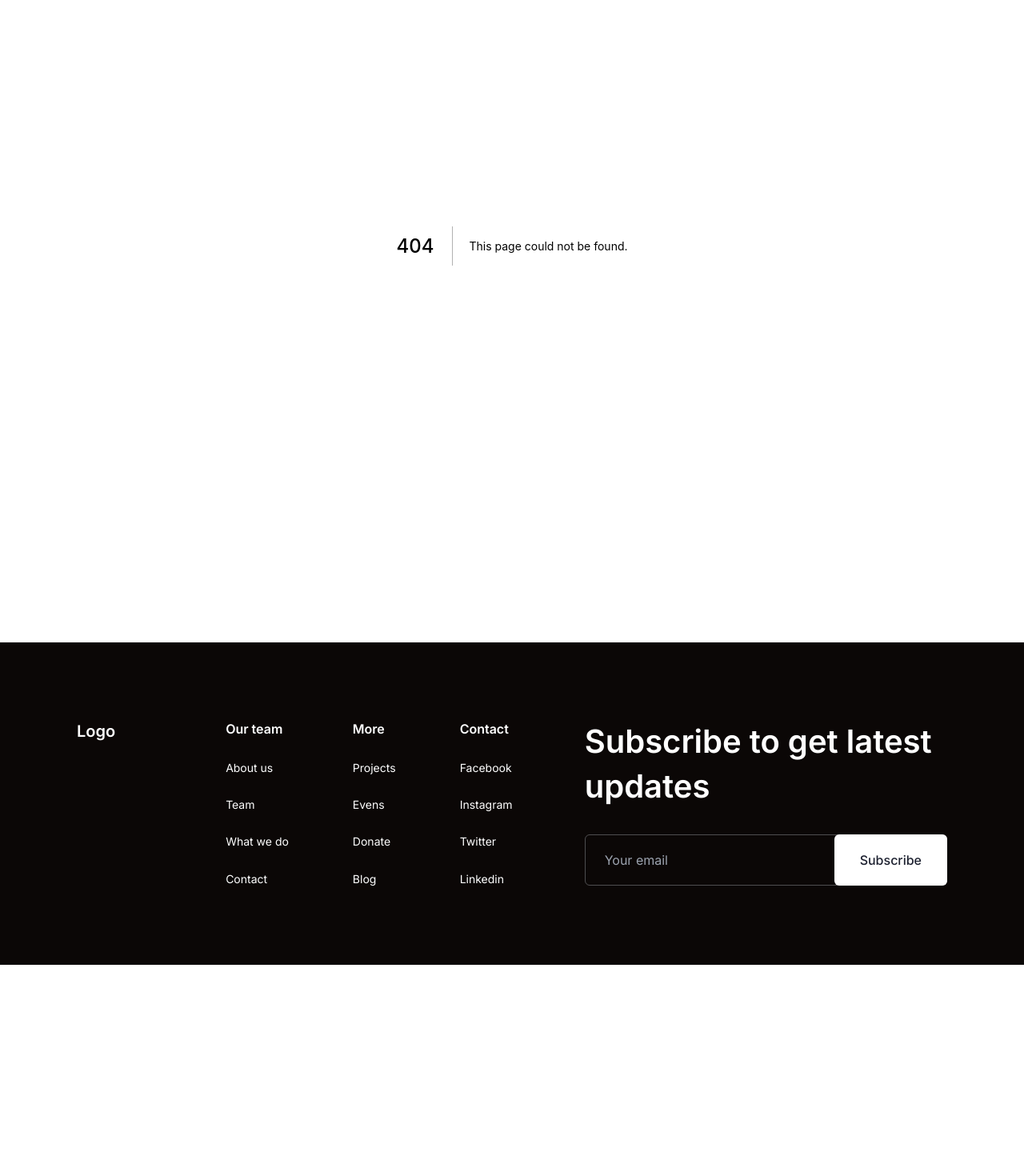
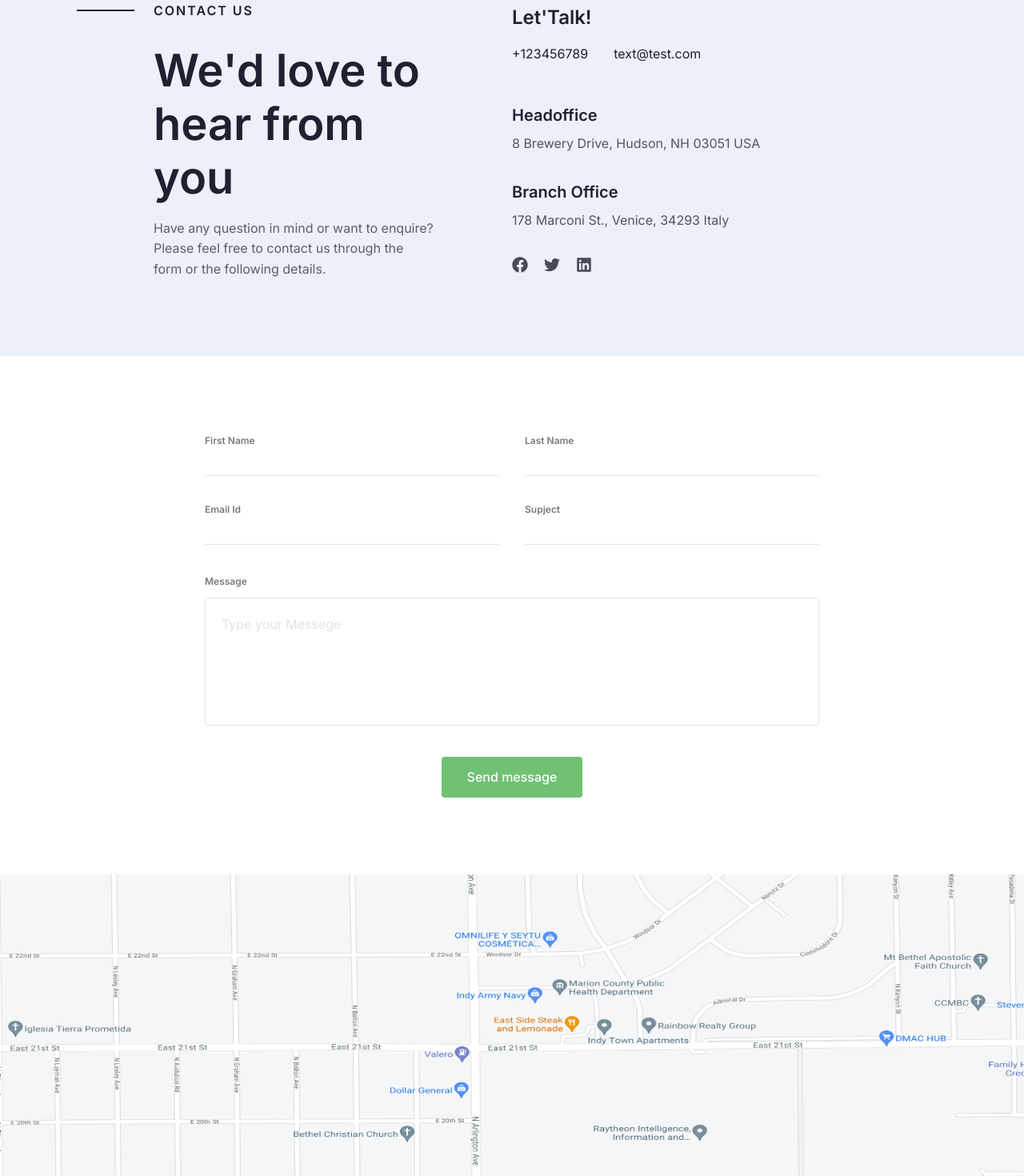
Before and after one commit to NaSitTH/client-first-template-7-clone, a Next.js app: page /contact in a window 1280 px wide. Before the commit this address had no page. Shown: the part 160-1630 px from the top of the page at 80% size. Before the commit the page ends 1366 px from the top, so only its background shows below. Built offline with nearby package versions, Linux system fonts and the light colour scheme.

Commit message:
add contact page

```diff
--- /dev/null
+++ b/components/contact/ContactFormSection.tsx
@@ -0,0 +1,109 @@
+import { useForm } from "react-hook-form";
+
+type FormData = {
+  firstName: string;
+  lastName: string;
+  mail: string;
+  subject: string;
+  message: string;
+};
+
+const ContactFormSection = () => {
+  const {
+    register,
+    handleSubmit,
+    formState: { errors },
+  } = useForm<FormData>();
+  const onSubmit = handleSubmit((data) => console.log(data));
+
+  return (
+    <section className="app-section-mt mx-auto max-w-3xl">
+      <form
+        className="flex flex-col space-y-8 text-paragraph text-app-primary-text"
+        onSubmit={onSubmit}
+      >
+        <div className="flex space-x-8">
+          <div className="flex w-full flex-col">
+            <label className="text-xs font-bold leading-[1.2rem] opacity-60">
+              First Name
+            </label>
+            <input
+              className="mt-2 border-b-[1px] border-app-border outline-none"
+              {...register("firstName", { required: true })}
+            />
+            {errors.firstName?.type === "required" && (
+              <span className="mt-1 text-xs leading-[1.2rem] text-red-500">
+                First name is required
+              </span>
+            )}
+          </div>
+          <div className="flex w-full flex-col">
+            <label className="text-xs font-bold leading-[1.2rem] opacity-60">
+              Last Name
+            </label>
+            <input
+              className="mt-2 border-b-[1px] border-app-border outline-none"
+              {...register("lastName", { required: true })}
+            />
+            {errors.lastName?.type === "required" && (
+              <span className="mt-1 text-xs leading-[1.2rem] text-red-500">
+                Last name is required
+              </span>
+            )}
+          </div>
+        </div>
+
+        <div className="flex space-x-8">
+          <div className="flex w-full flex-col">
+            <label className="text-xs font-bold leading-[1.2rem] opacity-60">
+              Email Id
+            </label>
+            <input
+              className="mt-2 border-b-[1px] border-app-border outline-none"
+              type="email"
+              {...register("mail", { required: true })}
+            />
+            {errors.mail?.type === "required" && (
+              <span className="mt-1 text-xs leading-[1.2rem] text-red-500">
+                E-Mail is required
+              </span>
+            )}
+          </div>
+          <div className="flex w-full flex-col">
+            <label className="text-xs font-bold leading-[1.2rem] opacity-60">
+              Supject
+            </label>
+            <input
+              className="mt-2 border-b-[1px] border-app-border outline-none"
+              {...register("subject", { required: true })}
+            />
+            {errors.subject?.type === "required" && (
+              <span className="mt-1 text-xs leading-[1.2rem] text-red-500">
+                Subject is required
+              </span>
+            )}
+          </div>
+        </div>
+        <div>
+          <label className="text-xs font-bold leading-[1.2rem] opacity-60">
+            Message
+          </label>
+          <textarea
+            className="mt-2 h-40 w-full resize-none rounded border-[1px] border-app-border p-5 outline-none placeholder:text-paragraph placeholder:opacity-30"
+            placeholder="Type your Messege"
+            {...register("message", { minLength: 5, maxLength: 100 })}
+          />
+        </div>
+        <div className="flex w-full justify-center">
+          <button
+            className="inline-block h-[51px] rounded bg-app-green-primary px-8 py-4 text-button font-medium text-white
+          "
+          >
+            Send message
+          </button>
+        </div>
+      </form>
+    </section>
+  );
+};
+export default ContactFormSection;
--- /dev/null
+++ b/components/contact/ContactHeaderSection.tsx
@@ -0,0 +1,57 @@
+import Link from "next/link";
+import { FaFacebook, FaLinkedin, FaTwitter } from "react-icons/fa";
+import { TitleSection } from "../common/section";
+
+const ContactHeaderSection = () => {
+  return (
+    <section className="bg-app-off-white py-24">
+      <div className="app-container flex text-app-primary-text">
+        <div className="w-full">
+          <TitleSection title="CONTACT US" />
+          <h1 className="mx-24 mt-8">We&apos;d love to hear from you</h1>
+          <p className="mx-24 mt-4 opacity-70">
+            Have any question in mind or want to enquire? Please feel free to
+            contact us through the form or the following details.
+          </p>
+        </div>
+        <div className="w-full">
+          <h4 className="text-2xl leading-[2.4rem]">Let&apos;Talk!</h4>
+          <div className="mt-3 flex space-x-8">
+            <a className="text-base leading-7" href="tel:+123456789">
+              +123456789
+            </a>
+            <a className="text-base leading-7" href="mailto:text@test.com">
+              text@test.com
+            </a>
+          </div>
+          <h4 className="mt-12">Headoffice</h4>
+          <p className="mt-2 text-app-secondary-text">
+            8 Brewery Drive, Hudson, NH 03051 USA
+          </p>
+          <h4 className="mt-8">Branch Office</h4>
+          <p className="mt-2 text-app-secondary-text">
+            178 Marconi St., Venice, 34293 Italy
+          </p>
+          <div className="mt-8 flex space-x-5 opacity-80">
+            <Link href="/">
+              <a target="_blank">
+                <FaFacebook className="h-5 w-5" />
+              </a>
+            </Link>
+            <Link href="/">
+              <a target="_blank">
+                <FaTwitter className="h-5 w-5" />
+              </a>
+            </Link>
+            <Link href="/">
+              <a target="_blank">
+                <FaLinkedin className="h-5 w-5" />
+              </a>
+            </Link>
+          </div>
+        </div>
+      </div>
+    </section>
+  );
+};
+export default ContactHeaderSection;
--- /dev/null
+++ b/components/contact/ContactMapSection.tsx
@@ -0,0 +1,16 @@
+import Image from "next/image";
+
+const ContactMapSection = () => {
+  return (
+    <section className="app-section-mt block">
+      <Image
+        src="/images/map.png"
+        alt="map"
+        layout="responsive"
+        width={1500}
+        height={448}
+      />
+    </section>
+  );
+};
+export default ContactMapSection;
--- /dev/null
+++ b/components/contact/index.js
@@ -0,0 +1,3 @@
+export { default as ContactHeaderSection } from "./ContactHeaderSection";
+export { default as ContactFormSection } from "./ContactFormSection";
+export { default as ContactMapSection } from "./ContactMapSection";
--- /dev/null
+++ b/pages/contact.tsx
@@ -0,0 +1,21 @@
+import {
+  ContactFormSection,
+  ContactHeaderSection,
+  ContactMapSection,
+} from "../components/contact";
+
+const Contact = () => {
+  return (
+    <>
+      {/* Header */}
+      <ContactHeaderSection />
+
+      {/* Form */}
+      <ContactFormSection />
+
+      {/* Map */}
+      <ContactMapSection />
+    </>
+  );
+};
+export default Contact;
```
